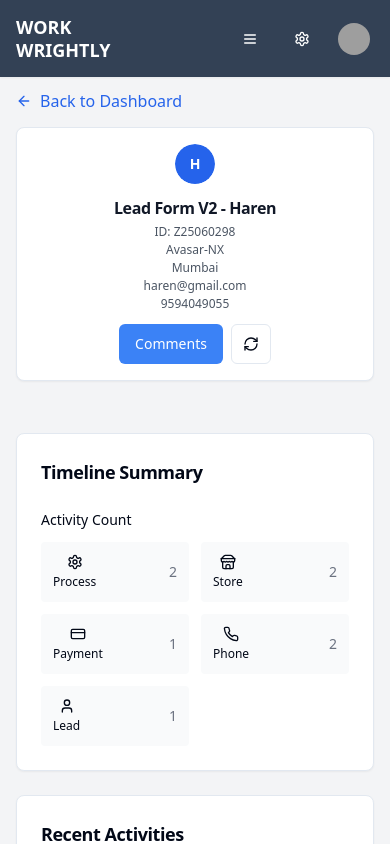
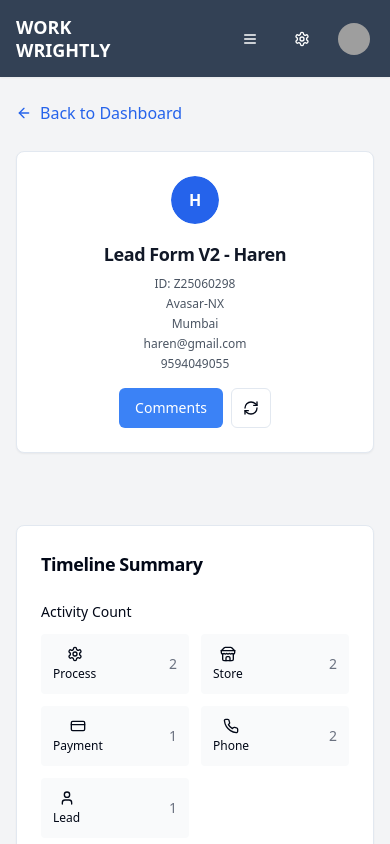
Before and after one commit to krishnan-naranapatty/Work-Wrightly-New-UX, a React (Vite) app: page /lead/1 in a window 390 px wide. Built offline with nearby package versions, Linux system fonts and the light colour scheme; grey boxes are pictures that could not be loaded.

Commit message:
Reverted to commit 903874a9335cef969224a467965e9b4e31f87227

```diff
--- a/src/components/LeadHeader.tsx
+++ b/src/components/LeadHeader.tsx
@@ -28,20 +28,20 @@ interface LeadHeaderProps {
 
 const LeadHeader = ({ lead }: LeadHeaderProps) => {
   return (
-    <Card className="mb-4 lg:mb-6">
-      <CardHeader className="p-4 lg:p-6">
-        <div className="flex flex-col lg:flex-row lg:items-center lg:justify-between space-y-3 lg:space-y-0">
-          <div className="flex flex-col sm:flex-row sm:items-center space-y-3 sm:space-y-0 sm:space-x-3">
-            <Avatar className="h-10 w-10 sm:h-12 sm:w-12 bg-blue-100 mx-auto sm:mx-0">
-              <AvatarFallback className="bg-blue-600 text-white font-semibold text-sm sm:text-base">
+    <Card className="mb-6">
+      <CardHeader>
+        <div className="flex flex-col lg:flex-row lg:items-center lg:justify-between space-y-4 lg:space-y-0">
+          <div className="flex flex-col sm:flex-row sm:items-center space-y-4 sm:space-y-0 sm:space-x-4">
+            <Avatar className="h-12 w-12 sm:h-16 sm:w-16 bg-blue-100 mx-auto sm:mx-0">
+              <AvatarFallback className="bg-blue-600 text-white font-semibold text-base sm:text-lg">
                 {lead.name.split(' ').map(n => n[0]).join('').toUpperCase()}
               </AvatarFallback>
             </Avatar>
             <div className="text-center sm:text-left">
-              <CardTitle className="text-base sm:text-lg lg:text-xl font-bold text-gray-900">
+              <CardTitle className="text-lg sm:text-xl lg:text-2xl font-bold text-gray-900">
                 Lead Form V2 - {lead.name}
               </CardTitle>
-              <div className="flex flex-col sm:flex-row sm:items-center sm:space-x-3 mt-1 text-xs sm:text-sm text-gray-600 space-y-0.5 sm:space-y-0">
+              <div className="flex flex-col sm:flex-row sm:items-center sm:space-x-4 mt-2 text-xs sm:text-sm text-gray-600 space-y-1 sm:space-y-0">
                 <span>ID: {lead.id}</span>
                 <span className="hidden sm:inline">•</span>
                 <span>{lead.company}</span>
--- a/src/pages/LeadDetails.tsx
+++ b/src/pages/LeadDetails.tsx
@@ -1,4 +1,3 @@
-
 import { useParams, Link } from "react-router-dom";
 import { ArrowLeft } from "lucide-react";
 import Header from "@/components/Header";
@@ -124,11 +123,11 @@ const LeadDetails = () => {
         <Header />
       </div>
 
-      {/* Lead Header - sticky only on desktop */}
-      <div className="lg:sticky lg:top-16 z-40 bg-gray-100">
-        <div className="max-w-5xl mx-auto px-4 sm:px-6 lg:px-8 py-3 lg:py-6">
+      {/* Sticky Lead Header */}
+      <div className="sticky top-16 z-40 bg-gray-100">
+        <div className="max-w-5xl mx-auto px-4 sm:px-6 lg:px-8 py-6">
           {/* Back Navigation */}
-          <div className="mb-3 lg:mb-6">
+          <div className="mb-6">
             <Link to="/" className="inline-flex items-center text-blue-600 hover:text-blue-800">
               <ArrowLeft className="h-4 w-4 mr-2" />
               Back to Dashboard
```
